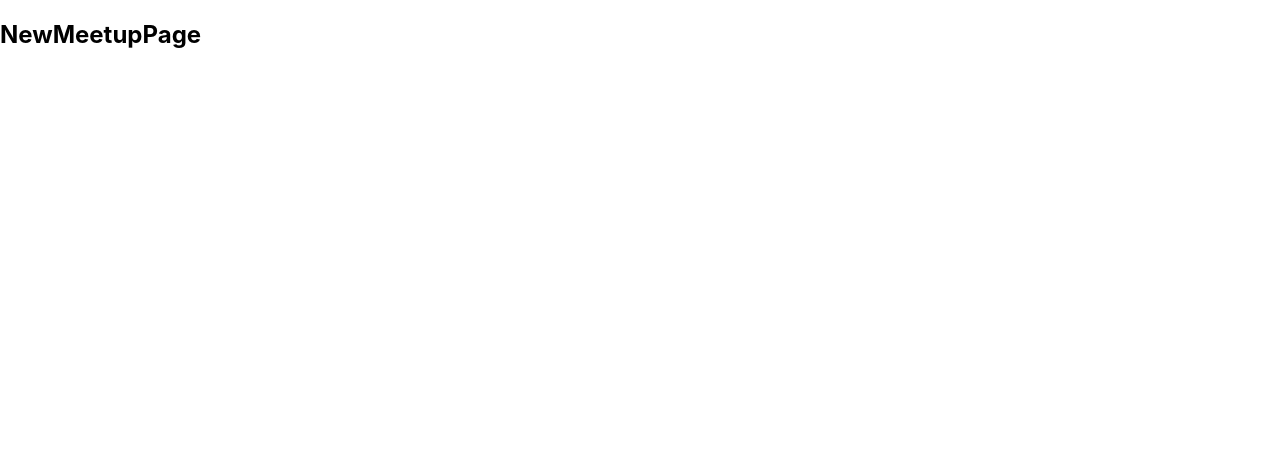
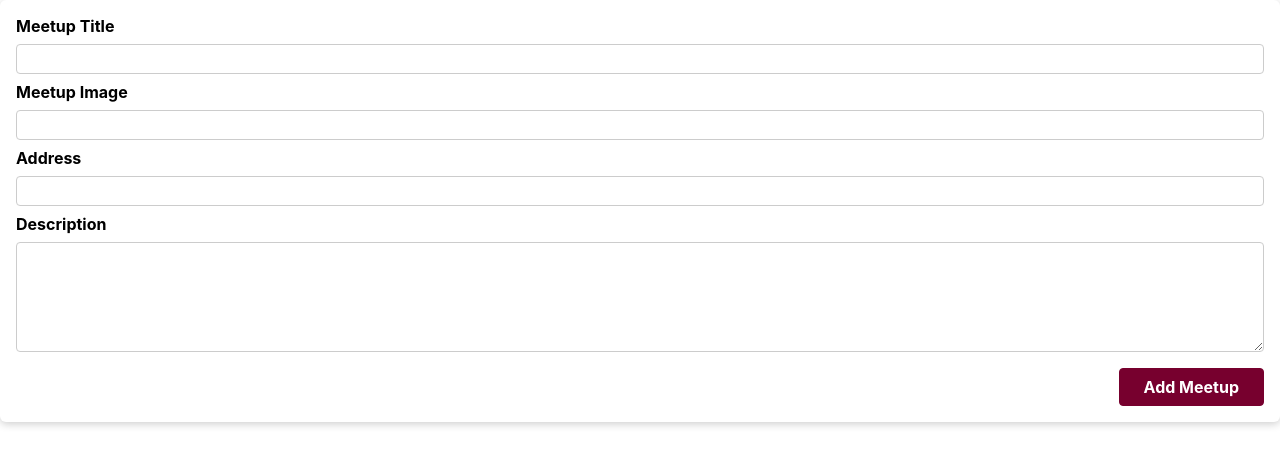
Before and after one commit to Dhannyphantom/maxx-nextjs, a Next.js app: page /new-meetup in a window 1280 px wide. Shown: the top 466 px of the page. Built offline with nearby package versions, Linux system fonts and the light colour scheme.

Commit message:
Added contents to the meetup form page

```diff
--- a/pages/new-meetup/index.js
+++ b/pages/new-meetup/index.js
@@ -1,7 +1,8 @@
+import NewMeetupForm from "../../components/meetups/NewMeetupForm";
+
 export default function NewMeetupPage() {
-  return (
-    <section>
-      <h1>NewMeetupPage</h1>
-    </section>
-  );
+  const onAddNewMeetupHandler = (meetupData) => {
+    console.log(meetupData);
+  };
+  return <NewMeetupForm onAddMeetup={onAddNewMeetupHandler} />;
 }
```
